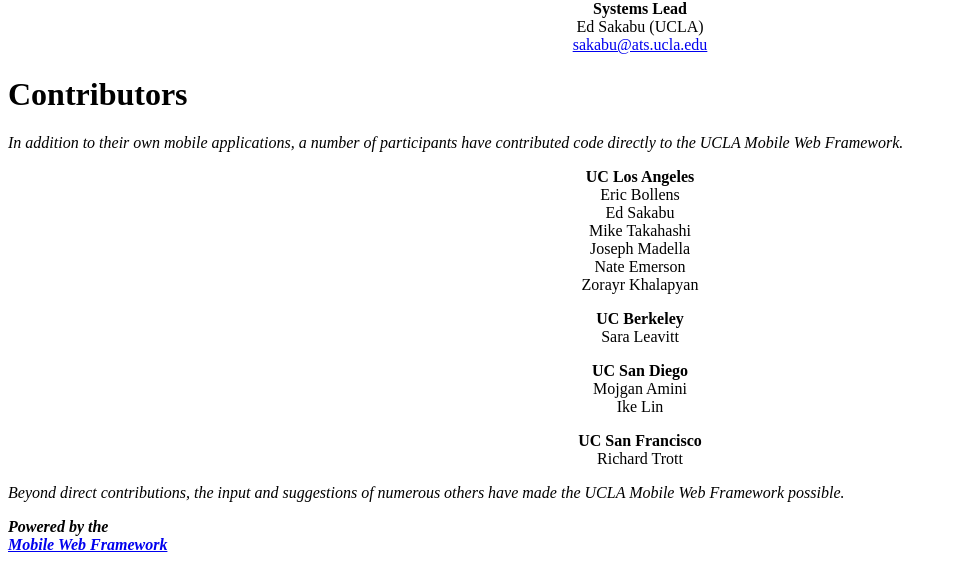
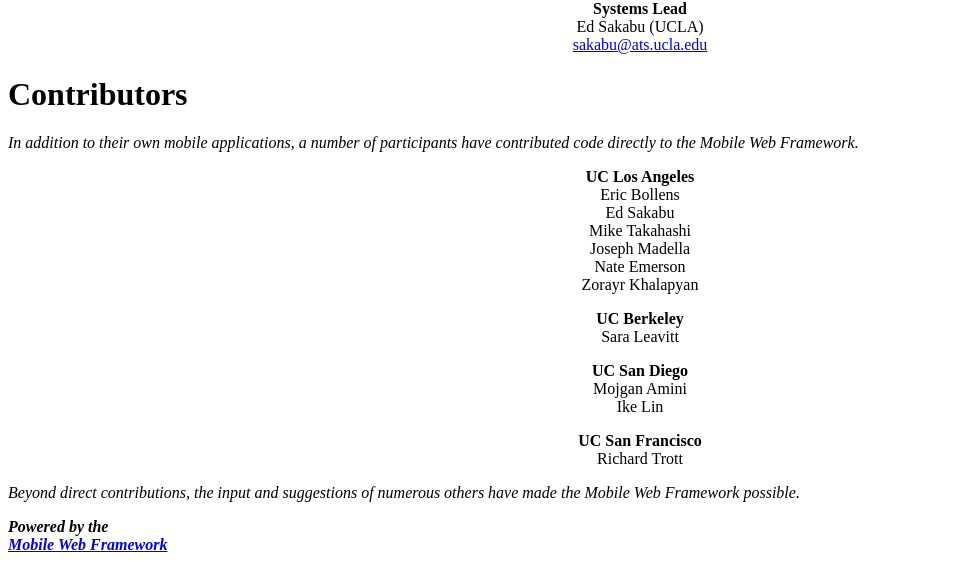
Before and after one commit to ucla-oarc-mobile/mwf, a PHP site: page /mwf/credits.php in a window 1280 px wide. Shown: the part 278-848 px from the top of the page, without its empty margins (0-958 px from the left). Run offline with PHP 8.4, Linux system fonts and the light colour scheme.

Commit message:
Issue #100 Project Name Change Not Reflected Everywhere

```diff
--- a/config/frontpage.ini
+++ b/config/frontpage.ini
@@ -10,7 +10,7 @@
 header_image_main_alt="MWF"
 header_image_sub_alt="MWF"
 header_image_sub=MWF_CONFIG_SITE_ASSETS_URL"/img/mwf-header.gif"
-header_main_text="UCLA Mobile Web Framework"
+header_main_text="Mobile Web Framework"
 
 ; menu
 ;
--- a/config/global.ini
+++ b/config/global.ini
@@ -58,7 +58,7 @@
 ;language="en"
 
 ; Title written by decorator into the head
-title_text="UCLA MWF"
+title_text="MWF"
 
 ; DEPRECATED
 header_image_sub_alt="MWF"
--- a/root/mwf/about.php
+++ b/root/mwf/about.php
@@ -39,7 +39,7 @@
 echo Site_Decorator::content()
             ->set_padded()
             ->add_header('The Framework')
-            ->add_paragraph('The UCLA Mobile Web Framework is a cross-platform web framework that focuses on mobile web standards, semantic markup, device agnosticism and graceful degradation, providing a robust presentation layer that allows applications to define a single set of markup optimized for HTML 5 capable devices that degrades gracefully to any HTML 4.01 or XHTML MP 2.0 compliant device including Blackberry, Windows Mobile and even T9 phones.')
+            ->add_paragraph('The Mobile Web Framework is a cross-platform web framework that focuses on mobile web standards, semantic markup, device agnosticism and graceful degradation, providing a robust presentation layer that allows applications to define a single set of markup optimized for HTML 5 capable devices that degrades gracefully to any HTML 4.01 or XHTML MP 2.0 compliant device including Blackberry, Windows Mobile and even T9 phones.')
             ->render();
 
 echo Site_Decorator::content()
--- a/root/mwf/credits.php
+++ b/root/mwf/credits.php
@@ -77,7 +77,7 @@
 $contributions = Site_Decorator::content()
                     ->set_padded()
                     ->add_header('Contributors')
-                    ->add_paragraph('In addition to their own mobile applications, a number of participants have contributed code directly to the UCLA Mobile Web Framework.', array('style'=>'font-style:italic;'));
+                    ->add_paragraph('In addition to their own mobile applications, a number of participants have contributed code directly to the Mobile Web Framework.', array('style'=>'font-style:italic;'));
 
 foreach($contributors as $campus=>$people)
 {
@@ -88,7 +88,7 @@
     $contributions->add_paragraph($campus_contributors, array('style'=>'text-align:center;'));
 }
 
-$contributions->add_paragraph('Beyond direct contributions, the input and suggestions of numerous others have made the UCLA Mobile Web Framework possible.', array('style'=>'font-style:italic;'));
+$contributions->add_paragraph('Beyond direct contributions, the input and suggestions of numerous others have made the Mobile Web Framework possible.', array('style'=>'font-style:italic;'));
 
 echo $contributions->render();
 
--- a/root/mwf/license.php
+++ b/root/mwf/license.php
@@ -131,7 +131,7 @@
         ->set_padded()
         ->add_header('Disclaimer')
         ->add_paragraph('UCLA reserves the right to modify this license at any
-time. Therefore, although this represents a working copy of the UCLA Mobile
+time. Therefore, although this represents a working copy of the Mobile
 Web Framework license, the latest version exists on the MWF site.')
         ->add_paragraph(HTML_Decorator::tag('a', 'http://mwf.ucla.edu/license', array('href'=>'http://mwf.ucla.edu/license', 'rel'=>'external')), array('style'=>'text-align:center;'))
         ->render();
```
Also changed, not shown: 1 other file.
